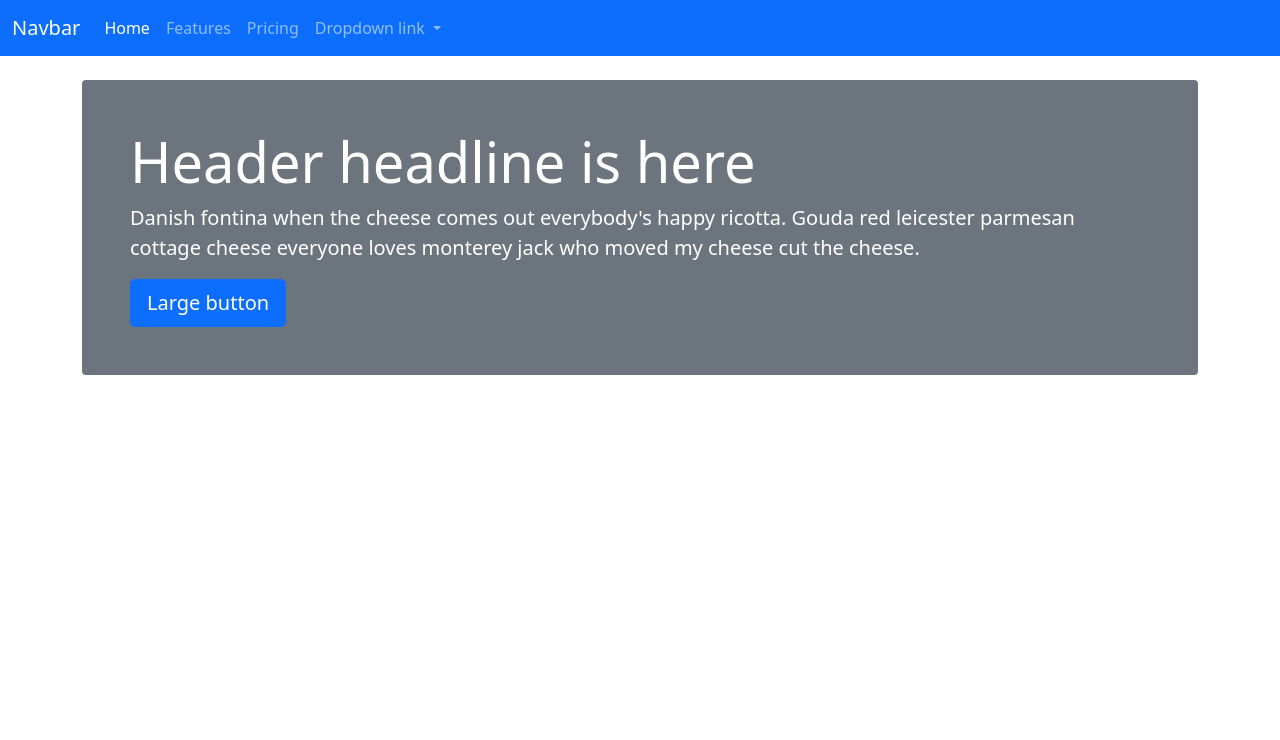
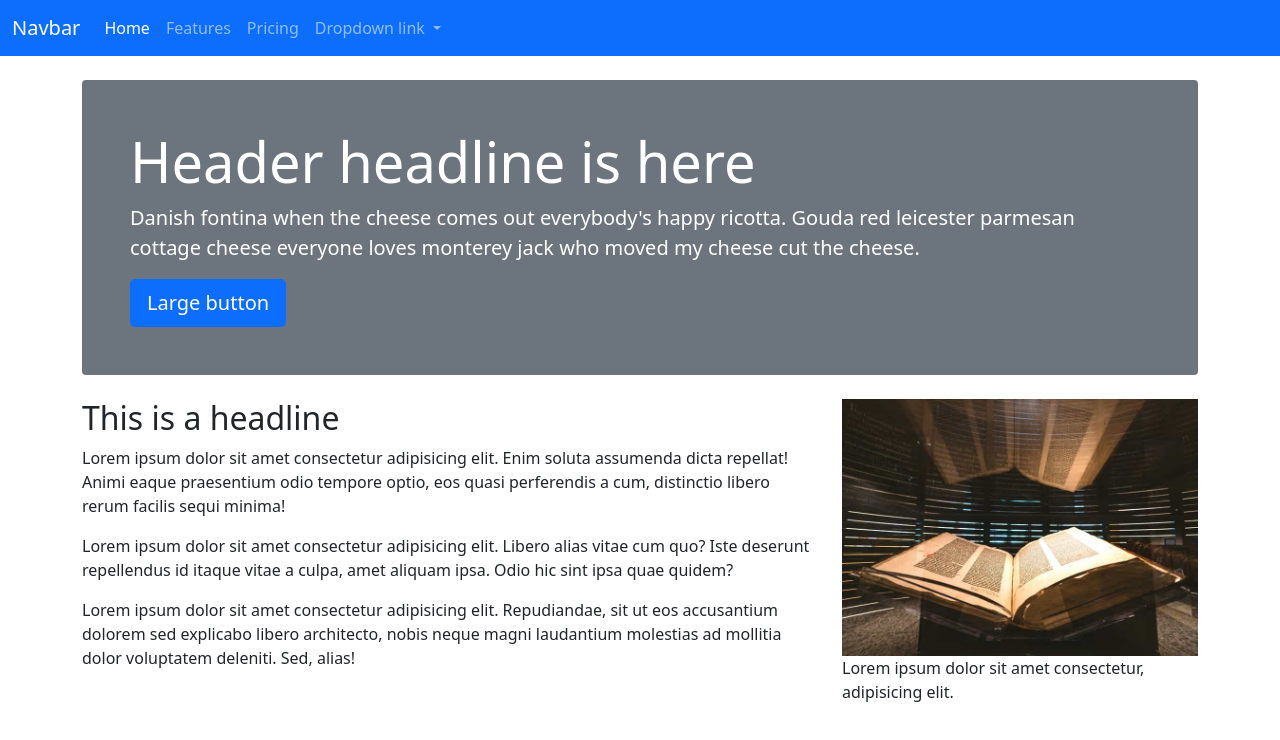
Before and after one commit to yuchengzhang24/yucheng-bootstrap, a website: page docs/index.html in a window 1280 px wide. Drawn offline with Linux system fonts and the light colour scheme.

Commit message:
Introducing Grids

```diff
--- a/docs/index.html
+++ b/docs/index.html
@@ -49,6 +49,26 @@
     </div>
   </div>
 
+  <div class="container highlight">
+    <div class="row">
+      <div class="col-md-6 col-lg-8">
+        <h2>This is a headline</h2>
+        <p>
+          Lorem ipsum dolor sit amet consectetur adipisicing elit. Enim soluta assumenda dicta repellat! Animi eaque praesentium odio tempore optio, eos quasi perferendis a cum, distinctio libero rerum facilis sequi minima!
+        </p>
+        <p>Lorem ipsum dolor sit amet consectetur adipisicing elit. Libero alias vitae cum quo? Iste deserunt repellendus id itaque vitae a culpa, amet aliquam ipsa. Odio hic sint ipsa quae quidem?
+        </p>
+        <p>
+          Lorem ipsum dolor sit amet consectetur adipisicing elit. Repudiandae, sit ut eos accusantium dolorem sed explicabo libero architecto, nobis neque magni laudantium molestias ad mollitia dolor voluptatem deleniti. Sed, alias!
+        </p>
+      </div>
+      <div class="col-md-6 col-lg-4">
+        <img src="img/gutenberg.jpeg" alt="Bible" class="img-fluid">
+        <p>Lorem ipsum dolor sit amet consectetur, adipisicing elit.</p>
+      </div>
+    </div>
+  </div>
+
   <script src="js/bootstrap.bundle.js"></script>
 </body>
 </html>
```
Also changed, not shown: src/html/index.html (+20 -0 lines), docs/img/gutenberg.jpeg (added), src/img/gutenberg.jpeg (added).
